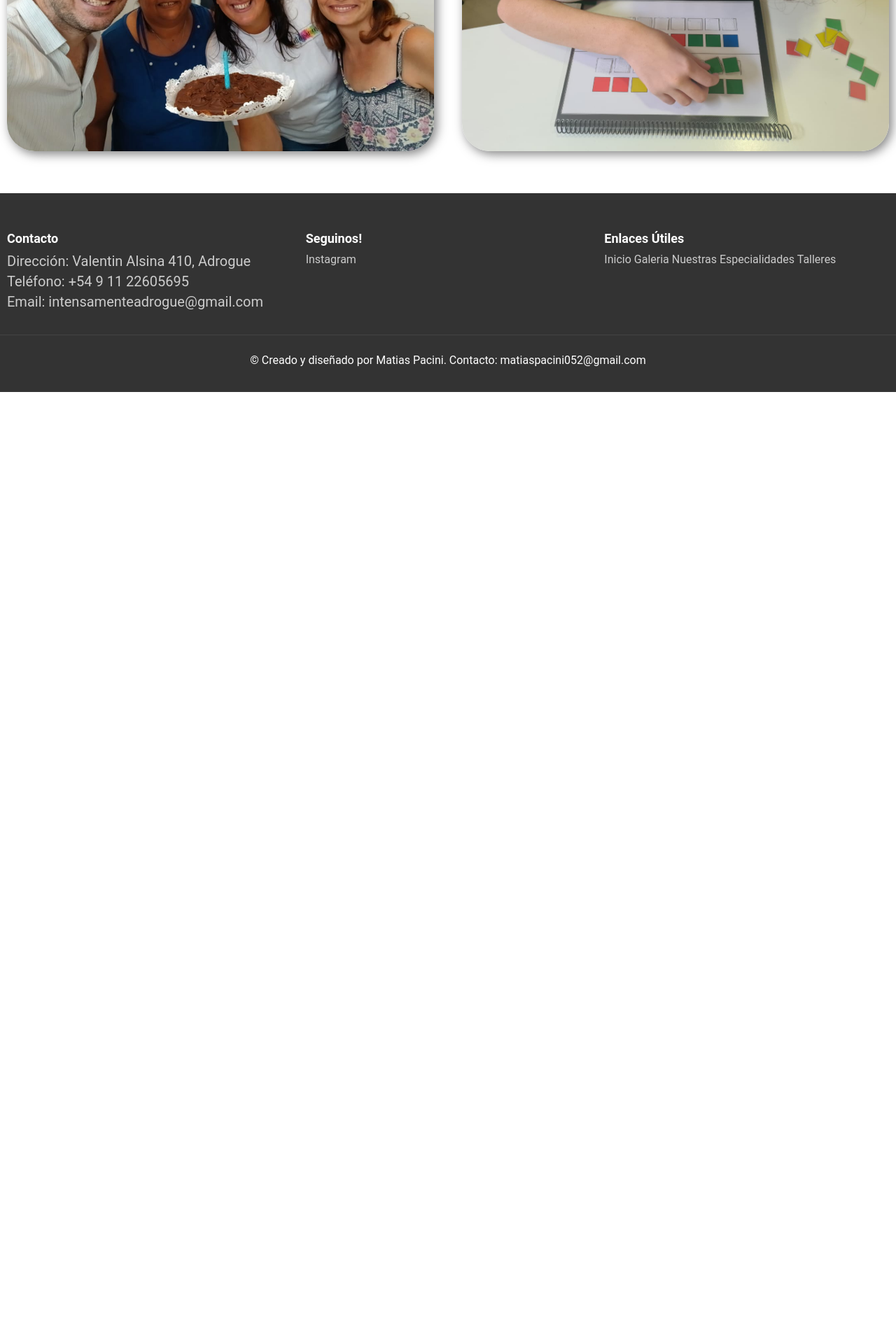
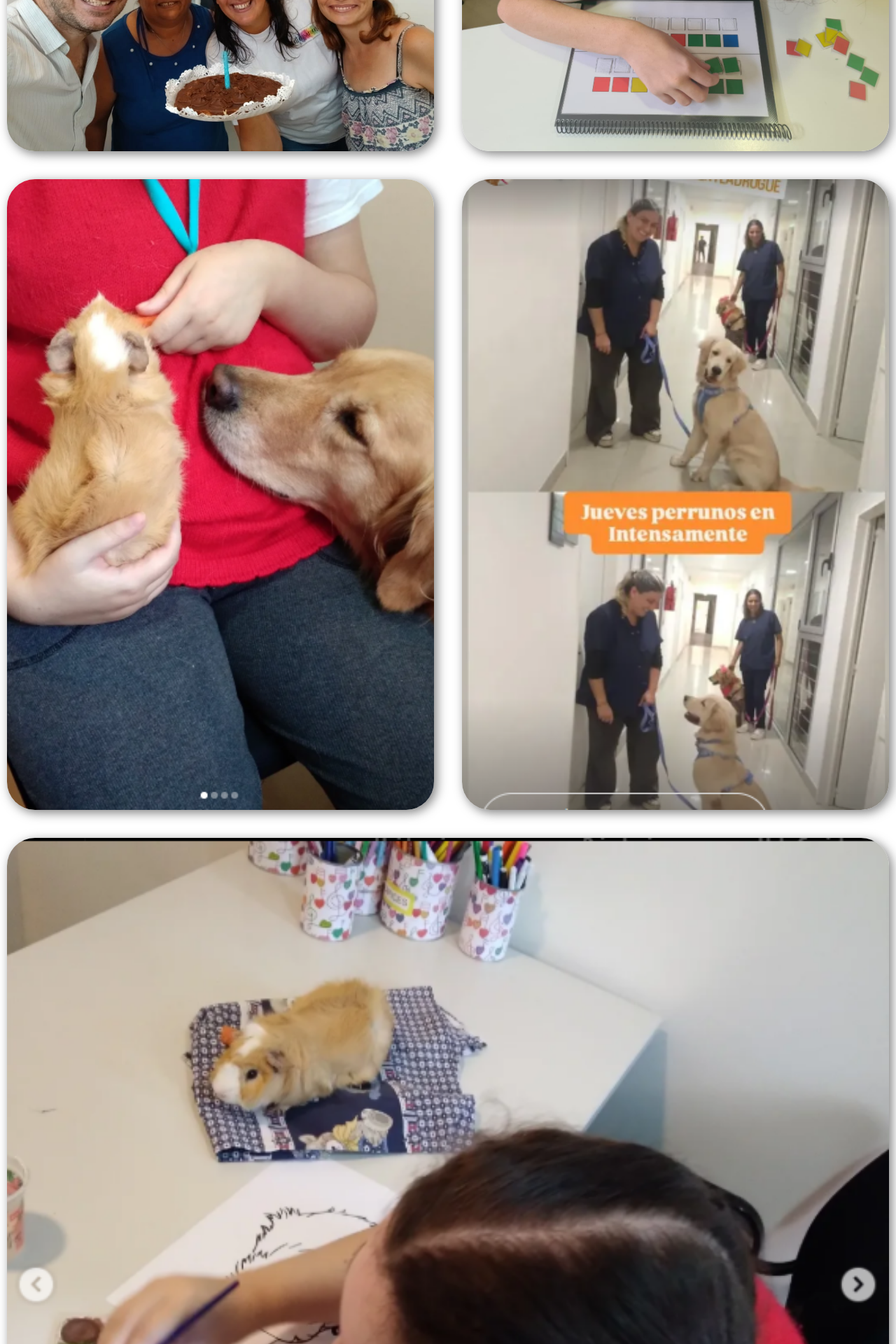
Before and after one commit to pacinimati/IntensamenteAdrogue, a Flask app: page /galeria in a window 1280 px wide. Shown: the part 2091-4011 px from the top of the page at 70% size. Before the commit the page ends 2651 px from the top, so only its background shows below. Run offline with Flask 3, Linux system fonts and the light colour scheme.

Commit message:
Update galeria.html

```diff
--- a/app/templates/galeria.html
+++ b/app/templates/galeria.html
@@ -26,6 +26,15 @@
             <div class="gallery-item">
                 <img src="{{ url_for('static', filename='media/centro6.jpeg') }}" alt="Imagen 6">
             </div>
+            <div class="gallery-item">
+                <img src="{{ url_for('static', filename='media/centro11.png') }}" alt="Imagen 7">
+            </div>
+            <div class="gallery-item">
+                <img src="{{ url_for('static', filename='media/centro12.png') }}" alt="Imagen 8">
+            </div>
+             <div class="gallery-item">
+                <img src="{{ url_for('static', filename='media/centro13.png') }}" alt="Imagen 9">
+            </div>
 
         </div>
     </div>
```
